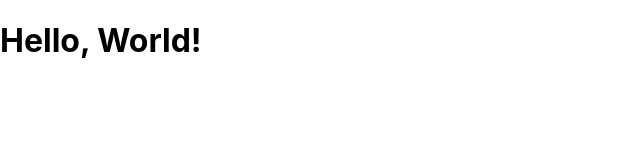
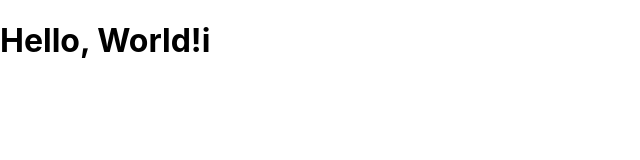
Before and after one commit to gs1pakistan/test, a React (Create React App) app: page / in a window 1280 px wide. Shown: the top 160 px of the page, without its empty margins (0-640 px from the left). Built offline with nearby package versions, Linux system fonts and the light colour scheme.

Commit message:
Initial commit

```diff
--- a/src/App.js
+++ b/src/App.js
@@ -3,7 +3,7 @@ import React from 'react';
 const App = () => {
   return (
     <div className="App">
-      <h1>Hello, World!</h1>
+      <h1>Hello, World!i</h1>
     </div>
   );
 };
```
